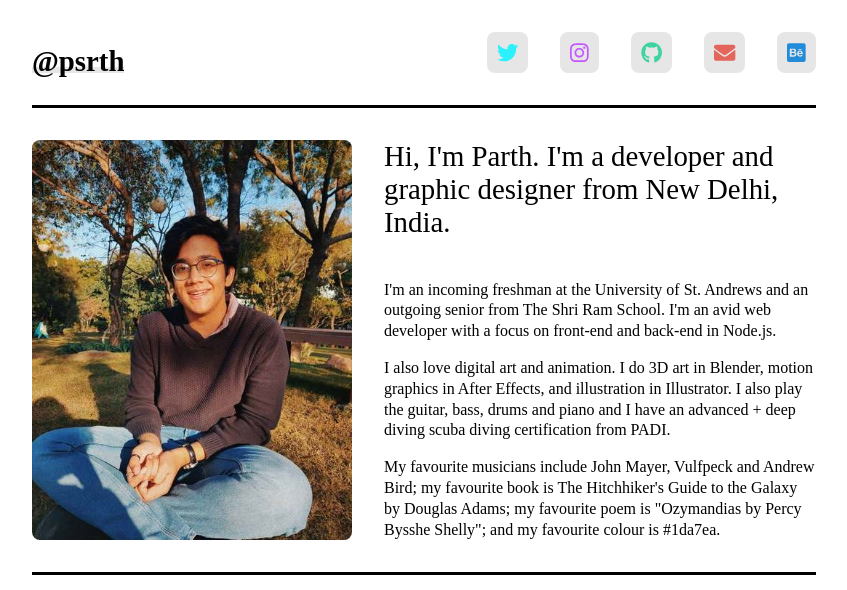
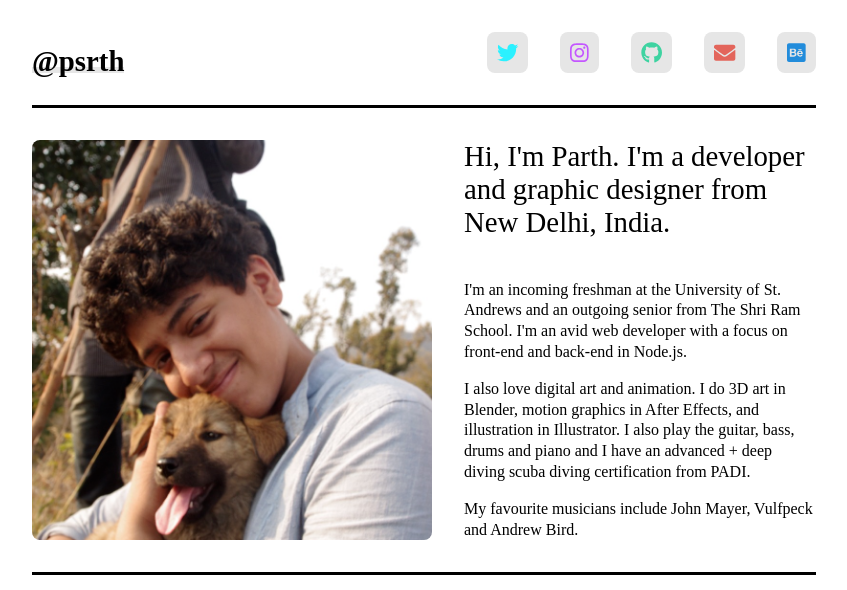
Before and after one commit to psrth/psrth.co, a Vue app: page / in a window 1280 px wide. Shown: the top 590 px of the page, without its empty margins (216-1063 px from the left). Built offline with nearby package versions, Linux system fonts and the light colour scheme; no server answers; a web font is replaced by a local one.

Commit message:
hero section image

```diff
--- a/public/index.html
+++ b/public/index.html
@@ -4,16 +4,16 @@
 		<meta charset="utf-8" />
 		<meta http-equiv="X-UA-Compatible" content="IE=edge" />
 		<meta name="viewport" content="width=device-width,initial-scale=1.0" />
-		<meta name="title" content="Vanaj Moorthy" />
-		<meta name="description" content="Vanaj Moorthy's personal website" />
+		<meta name="title" content="Parth Sharma" />
+		<meta name="description" content="Parth Sharma's personal website" />
 
 		<!-- Open Graph / Facebook -->
 		<meta property="og:type" content="website" />
-		<meta property="og:url" content="https://vanajmoorthy.com/" />
-		<meta property="og:title" content="Vanaj Moorthy" />
+		<meta property="og:url" content="https://psrth.co/" />
+		<meta property="og:title" content="Parth Sharma" />
 		<meta
 			property="og:description"
-			content="Vanaj Moorthy's personal website"
+			content="Parth Sharma's personal website"
 		/>
 		<meta
 			property="og:image"
@@ -23,11 +23,11 @@
 
 		<!-- Twitter -->
 		<meta property="twitter:card" content="summary_large_image" />
-		<meta property="twitter:url" content="https://vanajmoorthy.com/" />
-		<meta property="twitter:title" content="Vanaj Moorthy" />
+		<meta property="twitter:url" content="https://psrth.co/" />
+		<meta property="twitter:title" content="Parth Sharma" />
 		<meta
 			property="twitter:description"
-			content="Vanaj Moorthy's personal website"
+			content="Parth Sharma's personal website"
 		/>
 		<meta property="twitter:image" content="<%= BASE_URL %>og-image.png" />
 		<link rel="icon" href="<%= BASE_URL %>favicon.ico" />
@@ -52,7 +52,7 @@
 		<script src="https://ajax.googleapis.com/ajax/libs/jquery/3.5.1/jquery.min.js"></script>
 		<link rel="stylesheet" href="https://use.typekit.net/bau0ivl.css" />
 
-		<title>Vanaj Moorthy</title>
+		<title>@psrth</title>
 
 		<script
 			async
--- a/src/components/Hero.vue
+++ b/src/components/Hero.vue
@@ -1,7 +1,7 @@
 <template>
 	<div class="hero">
 		<div class="image-holder">
-			<img src="../assets/me550.jpg" alt="Image of Vanaj Moorthy" />
+			<img src="../assets/psrth.png" alt="Image of Parth Sharma" />
 		</div>
 		<div class="text">
 			<div class="top-text">
@@ -25,10 +25,12 @@
 				</p>
 				<p>
 					My favourite musicians include John Mayer, Vulfpeck and
-					Andrew Bird; my favourite book is The Hitchhiker's Guide to
-					the Galaxy by Douglas Adams; my favourite poem is
+					Andrew Bird.
+					<!-- my favourite book is The Hitchhiker's Guide to
+					the Galaxy by Douglas Adams.
+					my favourite poem is
 					"Ozymandias by Percy Bysshe Shelly"; and my favourite colour
-					is #1da7ea.
+					is #1da7ea. -->
 				</p>
 			</div>
 		</div>
```
Also changed, not shown: src/assets/psrth.jpg (added), src/assets/psrth.png (added).
